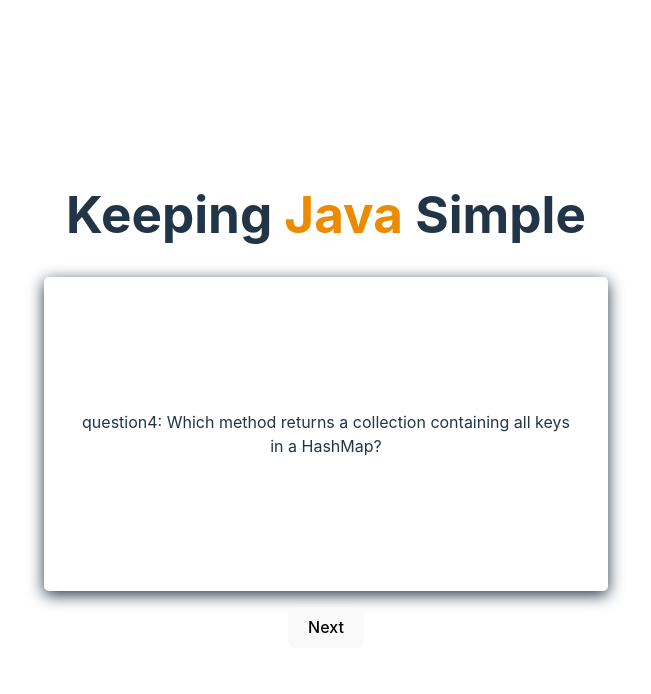
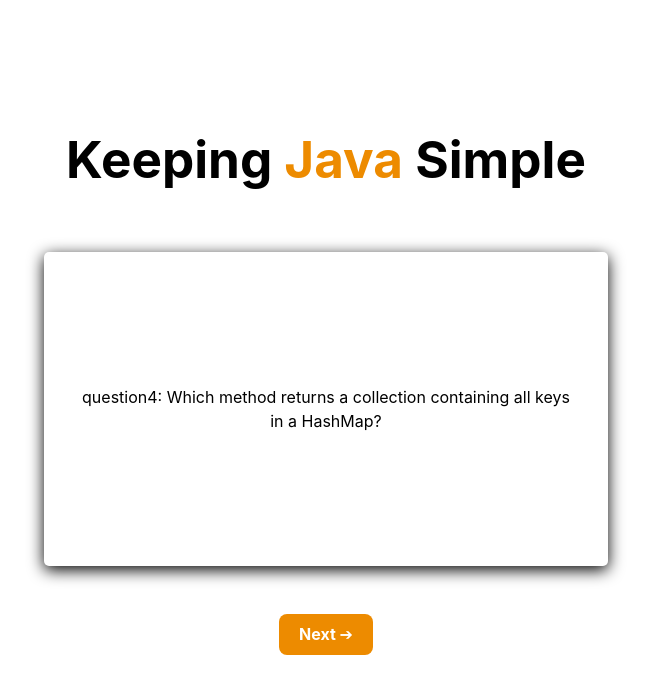
Before and after one commit to Tinxte/Keeping-Java-Simple, a React (Vite) app: page / in a window 1280 px wide. Shown: the top 694 px of the page, without its empty margins (314-965 px from the left). Built offline with nearby package versions, Linux system fonts and the light colour scheme.

Commit message:
Onclick handler switches questions and answers, improved UI/UX

```diff
--- a/src/App.css
+++ b/src/App.css
@@ -7,6 +7,10 @@
 
 /*style flashcard component */
 
+#flashCardComponent {
+  margin: 3rem auto;
+}
+
 #flashCard {
   width: 500px;
   height: 250px;
@@ -15,7 +19,6 @@
   align-content: center;
   flex-direction: column;
   overflow: auto;
-  margin: 1rem auto;
   padding: 2rem;
   box-shadow: 0px .25rem 1rem;
   border-radius: 5px
--- a/src/App.jsx
+++ b/src/App.jsx
@@ -1,4 +1,3 @@
-import { useState } from 'react'
 import data from "./components/trivia.json"
 import './App.css'
 import FlashCard from './components/Flashcard'
@@ -20,7 +19,7 @@ function App() {
 
       <h1>Keeping <font color= "#ED8B00">Java</font> Simple</h1>
 
-<div>
+<div className="flashCardComponent">
     <FlashCard
     number={randomIndex}
     data={trivia}
--- a/src/components/Flashcard.jsx
+++ b/src/components/Flashcard.jsx
@@ -1,42 +1,33 @@
-// import data from "./trivia.json";
 import { useState } from "react";
 
 export default function FlashCard({number, data}) {
 
-//TODO Write handleClick function, randomize trivia index and cycle through index onclick
+//Pull starting index and flashcard data from parent component JSON
 
 let startingCardIndex = number;
 // console.log(startingCardIndex);
 
-//Pull data from parent component JSON
-
 let trivia = data;
 // console.log(trivia);
 
-
 let currentCardIndex = startingCardIndex;
-// let currentCardContent = trivia[currentCardIndex];
-// let currentCardState = "question";
 
 const [flashCardState, setFlashCardState] = useState({
     currentCardState: "question",
     currentStateIndex: currentCardIndex
 });
 
-
 function handleCardClick() {
-    if (flashCardState.currentCardState = "question") {
+    if (flashCardState.currentCardState === "question") {
         setFlashCardState({currentCardState: "answer",
     currentStateIndex: flashCardState.currentStateIndex});
     }
-//TODO fix below statement so currentCardState can be reverted to show Question on second click
-    else if (flashCardState.currentCardState = "answer") {
+    else if (flashCardState.currentCardState === "answer") {
             setFlashCardState({currentCardState: "question",
                 currentStateIndex: flashCardState.currentStateIndex
             })
     }
 };
-
 
     function handleNextClick() {
         //TODO "next" button switches to next card trivia
@@ -58,7 +49,7 @@ function handleCardClick() {
         <div onClick={handleCardClick} id="flashCard" className={flashCardState.currentCardState}>
         <p>{trivia[flashCardState.currentStateIndex][flashCardState.currentCardState]}</p>
         </div>
-        <button className="nextButton">Next</button>
+        <button className="nextButton">Next ➔</button>
         </>
     );
 }
--- a/src/components/questions.json
+++ b/src/components/questions.json
@@ -56,6 +56,10 @@
     "answer" : "Inheritance, Encapsulation, Abstraction, and Polymorphism"
   },
   {
+    "question": "What is MVC?",
+    "answer" : "MVC stands for Model-View-Controller, a design pattern where an application is broken into three components: models, views, and controllers."
+  },
+  {
     "question": "",
     "answer" : ""
   },
--- a/src/index.css
+++ b/src/index.css
@@ -2,10 +2,6 @@
   font-family: Inter, system-ui, Avenir, Helvetica, Arial, sans-serif;
   line-height: 1.5;
   font-weight: 400;
-
-  color-scheme: light dark;
-  color: rgba(255, 255, 255, 0.87);
-  background-color: #242424;
 
   font-synthesis: none;
   text-rendering: optimizeLegibility;
@@ -19,7 +15,7 @@ a {
   text-decoration: inherit;
 }
 a:hover {
-  color: #535bf2;
+  color: #a23021;
 }
 
 body {
@@ -33,36 +29,32 @@ body {
 h1 {
   font-size: 3.2em;
   line-height: 1.1;
+  margin-bottom: 4rem;
 }
 
 button {
   border-radius: 8px;
   border: 1px solid transparent;
   padding: 0.6em 1.2em;
+  margin: 3rem;
   font-size: 1em;
-  font-weight: 500;
+  font-weight: 700;
   font-family: inherit;
-  background-color: #1a1a1a;
+  background-color: #ED8B00;
+  color: white;
   cursor: pointer;
   transition: border-color 0.25s;
 }
 button:hover {
-  border-color: #ED8B00;
+  box-shadow: 1px 1px .2em #575757;
 }
 button:focus,
 button:focus-visible {
   outline: 4px auto -webkit-focus-ring-color;
 }
 
-@media (prefers-color-scheme: light) {
-  :root {
-    color: #213547;
-    background-color: #ffffff;
-  }
-  a:hover {
-    color: #747bff;
-  }
-  button {
-    background-color: #f9f9f9;
-  }
+button:active {
+  background-color: #575757;
+  box-shadow: 1px 1px .1em #575757;
+  color: white;
 }
```
